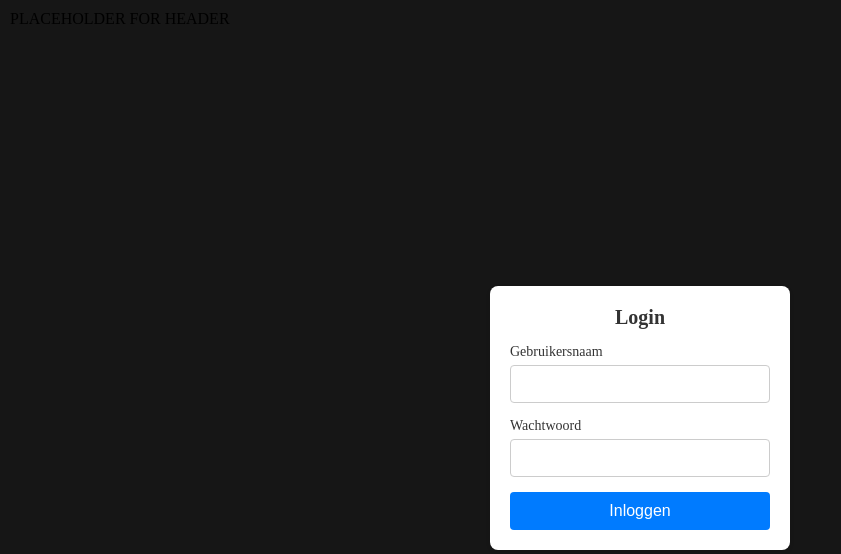
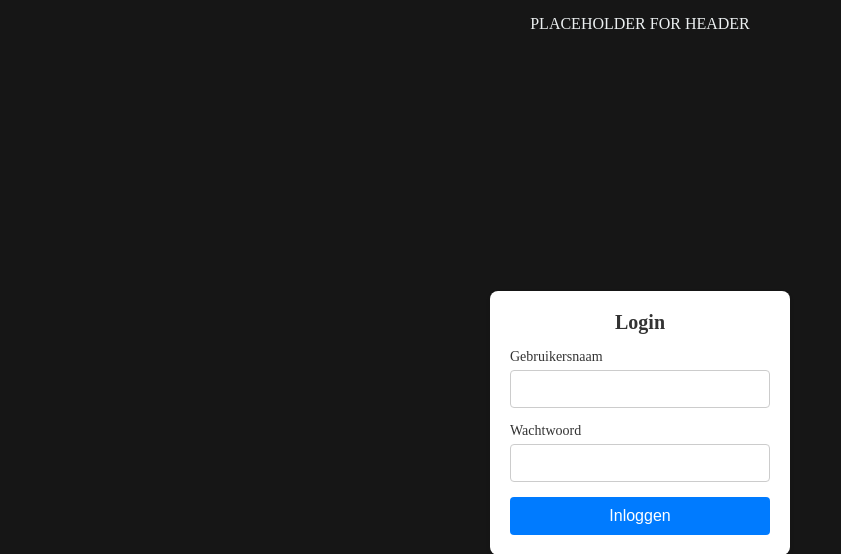
Before and after one commit to MirrorBoys/TheMirror, a Django app: page /login/ in a window 1280 px wide. Shown: the top 554 px of the page, without its empty margins (0-841 px from the left). Run offline with Django 5.2, Linux system fonts and the light colour scheme.

Commit message:
Herintroductie header

```diff
--- a/src/smartMirrorProject/globalStatic/global_style.css
+++ b/src/smartMirrorProject/globalStatic/global_style.css
@@ -11,15 +11,13 @@ body {
     padding: 10px;
 }
 
-/* Debugging
 header {
-    border-style: dotted;
-    background-color: lightskyblue;
+    color:#ecf0f1;
+    height: 3%;
+    padding: 5px;
+    text-align: center;
+}
 
-    height: 5%;
-    padding: 10px;
-}
-*/
 main {
     /* Debugging */
     background-color: rgb(22, 22, 22);
@@ -52,6 +50,7 @@ main {
     color: #ecf0f1;
 }
 
+
 footer {
 
     border-style: dotted;
@@ -60,4 +59,3 @@ footer {
     height: 5%;
     padding: 10px;
 }
-*/
--- a/src/smartMirrorProject/homePage/templates/homePage/index.html
+++ b/src/smartMirrorProject/homePage/templates/homePage/index.html
@@ -20,6 +20,7 @@
 </head>
 
 <body>
+    <header> Development header </header>
 
     <main>
         {% if widgets %}
```
